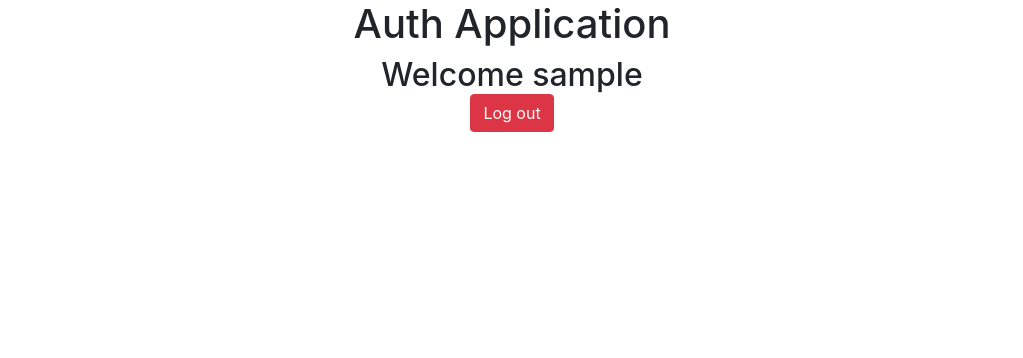
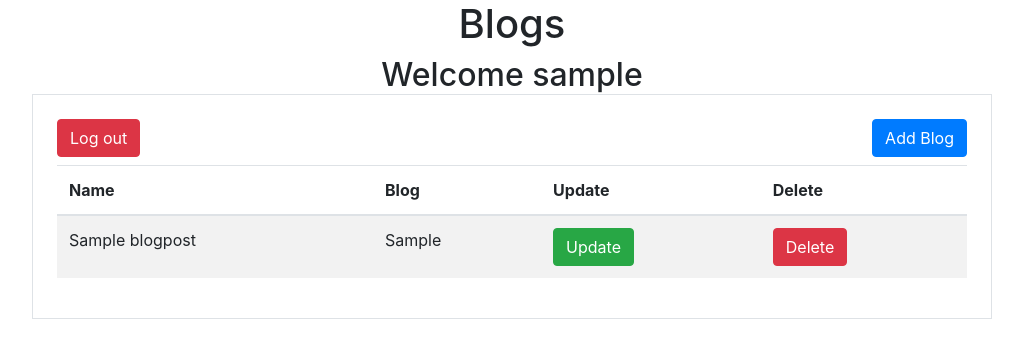
Before and after one commit to zeeshanmnawaz786/blog-post-in-php, a PHP site: page /blog/home.php in a window 1280 px wide. Shown: the top 358 px of the page, without its empty margins (128-1151 px from the left). Run offline with PHP 8.4, Linux system fonts and the light colour scheme; the visitor is signed in with stand-in values (Sample User, id 1); tables that the repository leaves empty or names only in its code hold one stand-in row (values such as "Sample post").

Commit message:
blog crud done

```diff
--- a/auth/register_from.php
+++ b/auth/register_from.php
@@ -1,5 +1,5 @@
-   <?php include("./headFoot/header.php") ?>
-   <?php include("../db/dbconn.php") ?>
+   <?php include "./headFoot/header.php"; ?>
+   <?php include "../db/dbconn.php"; ?>
 
 
 
@@ -32,4 +32,4 @@
 </form>
 
 
-   <?php include("./headFoot/footer.php") ?>
+   <?php include "./headFoot/footer.php"; ?>
--- /dev/null
+++ b/blog/headFoot/footer.php
@@ -0,0 +1,7 @@
+
+    <!-- Bootstrap JavaScript -->
+  <script src="https://cdn.jsdelivr.net/npm/bootstrap@5.0.2/dist/js/bootstrap.bundle.min.js" integrity="sha384-MrcW6ZMFYlzcLA8Nl+NtUVF0sA7MsXsP1UyJoMp4YLEuNSfAP+JcXn/tWtIaxVXM" crossorigin="anonymous"></script>
+
+
+</body>
+</html>
--- /dev/null
+++ b/blog/headFoot/header.php
@@ -0,0 +1,12 @@
+<!DOCTYPE html>
+<html lang="en">
+<head>
+  <!-- Bootstrap CSS -->
+    <link rel="stylesheet" href="https://cdn.jsdelivr.net/npm/bootstrap@4.0.0/dist/css/bootstrap.min.css" integrity="sha384-Gn5384xqQ1aoWXA+058RXPxPg6fy4IWvTNh0E263XmFcJlSAwiGgFAW/dAiS6JXm" crossorigin="anonymous">
+
+    <title>CRUD</title>
+</head>
+<body>
+<div class="container w-25 m-auto text-center">
+    <h1>Blogs</h1>
+</div>
--- /dev/null
+++ b/blog/home.php
@@ -0,0 +1,83 @@
+   <?php include "./headFoot/header.php"; ?>
+   <?php include("../db/dbconn.php") ?>
+
+   <?php session_start(); ?>
+   <?php
+   if (isset($_SESSION["username"])){
+      echo "<h2 class='container w-200px m-auto text-center'>Welcome ".$_SESSION["username"]."</h2>";
+   }
+   else{
+      header("location:../index.php");
+   }
+   ?>
+
+<div class="container m-auto w-75 text-left border p-4 mt-4">
+  <div class="d-flex justify-content-between">
+  <a href="../auth/logout.php">
+    <button class="btn btn-danger mb-2">Log out</button>
+  </a>
+    <button class="btn btn-primary mb-2" data-bs-toggle="modal" data-bs-target="#exampleModal">Add Blog</button>
+</div>
+
+  <!-- Blog Start -->
+
+   <table class="table table-hover table-border table-striped">
+    <thead>
+        <tr>
+        <th scope="col">Name</th>
+        <th scope="col">Blog</th>
+        <th scope="col">Update</th>
+        <th scope="col">Delete</th>
+        </tr>
+    </thead>
+    <tbody>
+
+    <?php
+    $query = "select * from blogpost";
+    $result = mysqli_query($conn, $query);
+    if (!$result) {
+      echo "No Blog found".mysqli_error($conn);
+    }
+    else{
+      while($row = mysqli_fetch_array($result)){
+        ?>
+        <tr>
+          <td><?php echo $row['name']; ?></td>
+          <td><?php echo $row['blog']; ?></td>
+          <td><a href="./update_blog.php?id=<?php echo $row['id']; ?>" class="btn btn-success">Update</a></td>
+          <td><a href="delete_blog.php?id=<?php echo $row['id']; ?>" class="btn btn-danger">Delete</a></td>
+        </tr>
+
+        <?php
+      }
+    }
+
+    ?>
+    </tbody>
+    </table>
+
+  <form action="insert_blog.php" method="post" >
+    <div class="modal fade" id="exampleModal" tabindex="-1" aria-labelledby="exampleModalLabel" aria-hidden="true">
+      <div class="modal-dialog">
+        <div class="modal-content">
+          <div class="modal-header">
+            <h5 class="modal-title" id="exampleModalLabel">Add New Blog</h5>
+          </div>
+            <div class="modal-body">
+                <div class="form-group">
+                  <label for="inputName">Name</label>
+                  <input type="text" class="form-control" name="name" id="inputName" placeholder="Enter your name">
+                </div>
+                <div class="form-group">
+                  <label for="inputBlog">Blog</label>
+                  <textarea class="form-control" name="blogText" id="inputBlog" rows="3" placeholder="Enter your Blog"></textarea>
+                </div>
+                <input type="submit" name="add_blog" value="Submit" class="btn btn-primary">
+            </div>
+        <div class="modal-footer">
+  </div>
+  </div>
+
+</form>
+  <!-- Blog End -->
+ <?php include "./headFoot/footer.php"; ?>
--- a/home.php
+++ /dev/null
@@ -1,19 +0,0 @@
-   <?php include("./auth/headFoot/header.php") ?>
-   <?php session_start(); ?>
-
-
-   <?php
-   if (isset($_SESSION["username"])){
-      echo "<h2 class='container w-200px m-auto text-center'>Welcome ".$_SESSION["username"]."</h2>";
-   }
-   else{
-      header("location:./index.php");
-   }
-   ?>
-
-   <div class="container w-200px m-auto text-center">
-      <a href="./auth/logout.php">
-         <button  class="btn btn-danger">Log out</button>
-      </a>
-   </div>
-   <?php include("./auth/headFoot/footer.php") ?>
```
Also changed, not shown: auth/login.php (+12 -16 lines), blog/delete_blog.php (added, +17 -0 lines), blog/insert_blog.php (added, +24 -0 lines), blog/update_blog.php (added, +55 -0 lines).
